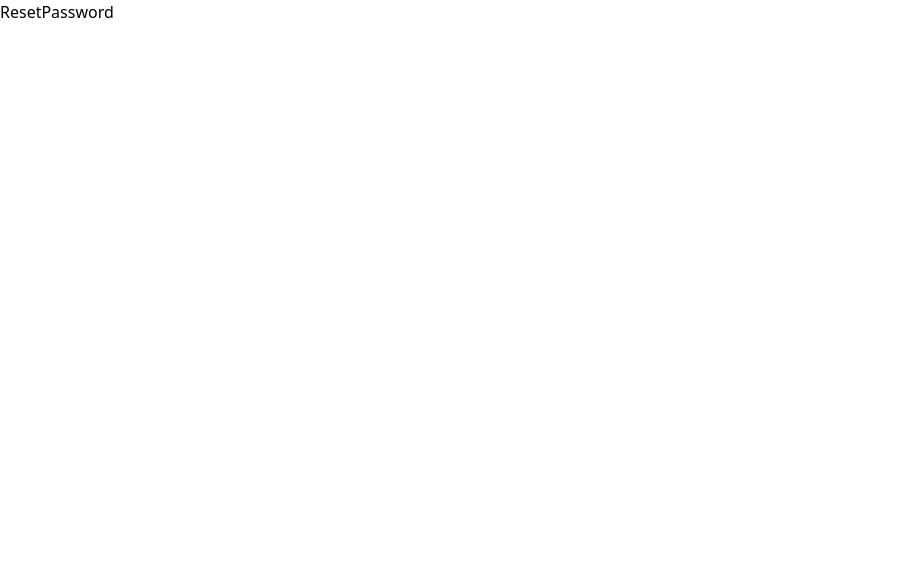
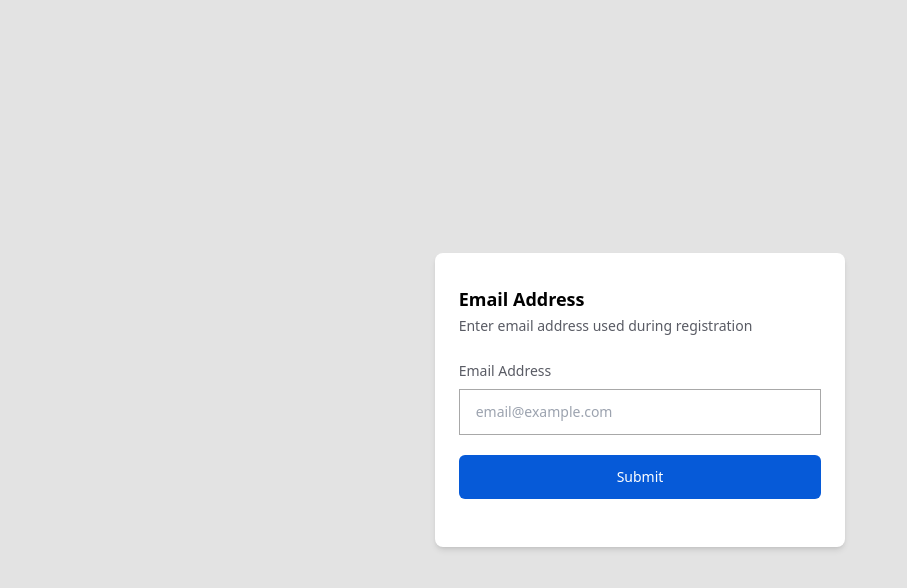
Before and after one commit to himiaaaaa/Sociify_MERN, a React (Create React App) app in the folder client/: page /reset-password in a window 1280 px wide. Shown: the top 588 px of the page, without its empty margins (0-907 px from the left). Built offline with nearby package versions, Linux system fonts and the light colour scheme.

Commit message:
reset password page

```diff
--- a/client/src/pages/ResetPassword.jsx
+++ b/client/src/pages/ResetPassword.jsx
@@ -1,8 +1,74 @@
-import React from 'react'
+import React, { useState } from 'react'
+import { useForm } from 'react-hook-form'
+import { TextInput, Loading, CustomButton } from '../components'
 
 const ResetPassword = () => {
+  const [ errMsg, setErrMsg ] = useState("")
+  const [ isSubmitting, setIsSubmitting ] = useState(false)
+
+  const {
+    register,
+    handleSubmit,
+    formState: { errors }
+  } = useForm({
+    mode: "onChange"
+  })
+
+  const onSubmit = async(data) => {};
+
   return (
-    <div>ResetPassword</div>
+    <div className='w-full h-[100vh] bg-bgColor flex items-center justify-center p-6'>
+      <div className='bg-primary w-full md:w-1/3 2xl:w-1/4 px-6 py-8 shadow-md rounded-lg'>
+        <p className='text-ascent-1 text-lg font-semibold'>Email Address</p>
+
+        <span className='text-sm text-ascent-2'>
+          Enter email address used during registration
+        </span>
+
+        <form
+          onSubmit={handleSubmit(onSubmit)}
+          className='py-4 flex flex-col gap-5'
+        >
+          <TextInput
+            name="email"
+            placeholder="email@example.com"
+            label="Email Address"
+            type="email"
+            register={
+              register( "email", {
+                  required: "Email Address is required"
+                }
+              )
+            }
+            styles='w-full'
+            error={ errors.email ? errors.email.message : "" }
+          />
+
+          {
+            errMsg?.message && (
+              <span className={`text-sm ${
+                errMsg?.status === "failed" ?
+                "text-[#f64949fe]" :
+                "text-[#2ba150fe]"
+              } mt-0.5`}>
+                {errMsg?.message}
+              </span>
+            )
+          }
+
+          {
+            isSubmitting ? (
+            <Loading />
+            ) : (
+            <CustomButton
+              type="submit"
+              containerStyles={"inline-flex justify-center rounded-md bg-blue px-8 py-3 text-sm font-medium text-white outline-none"}
+              title='Submit'
+            />
+          )}
+        </form>
+      </div>
+    </div>
   )
 }
 
```
